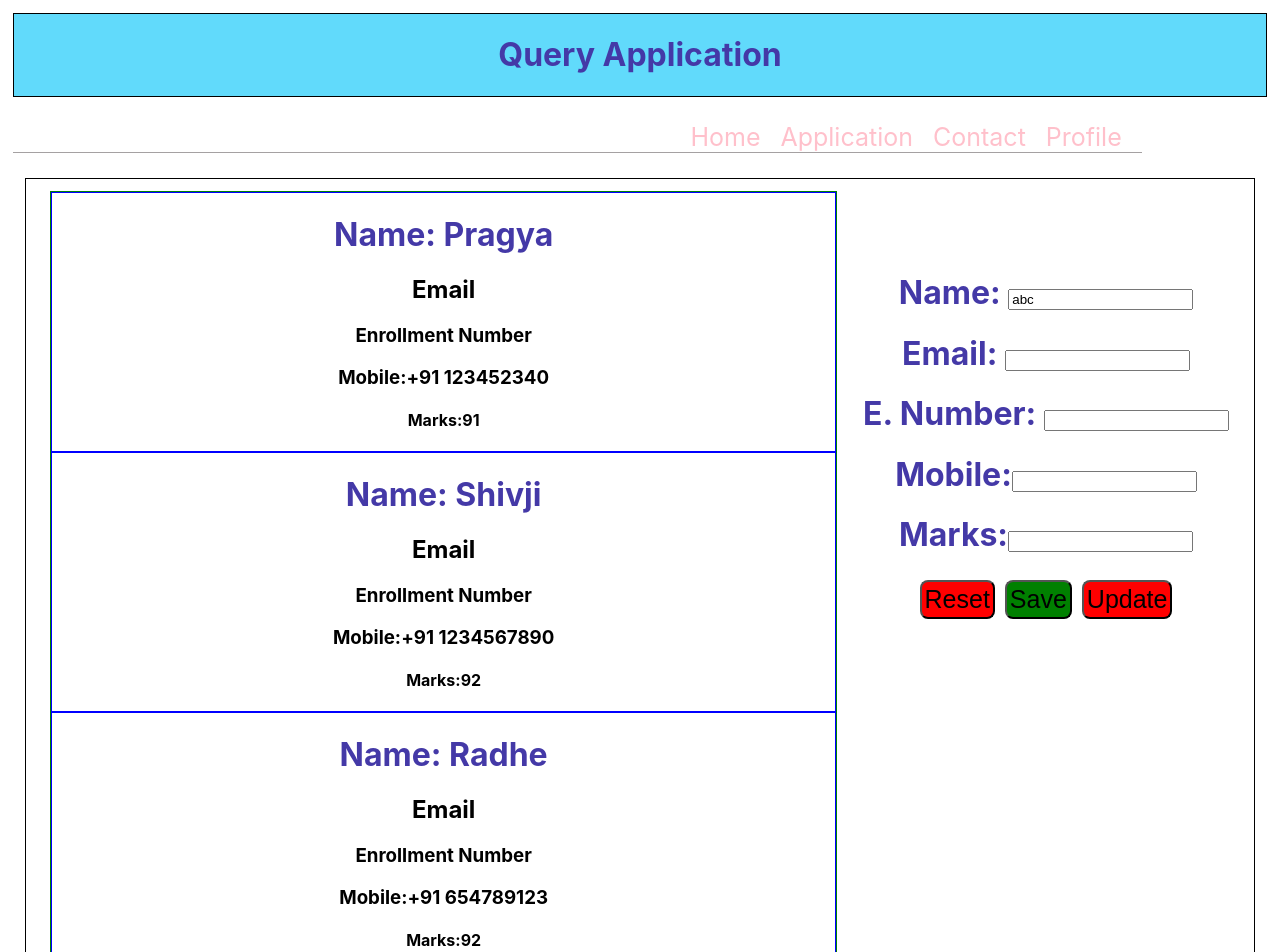
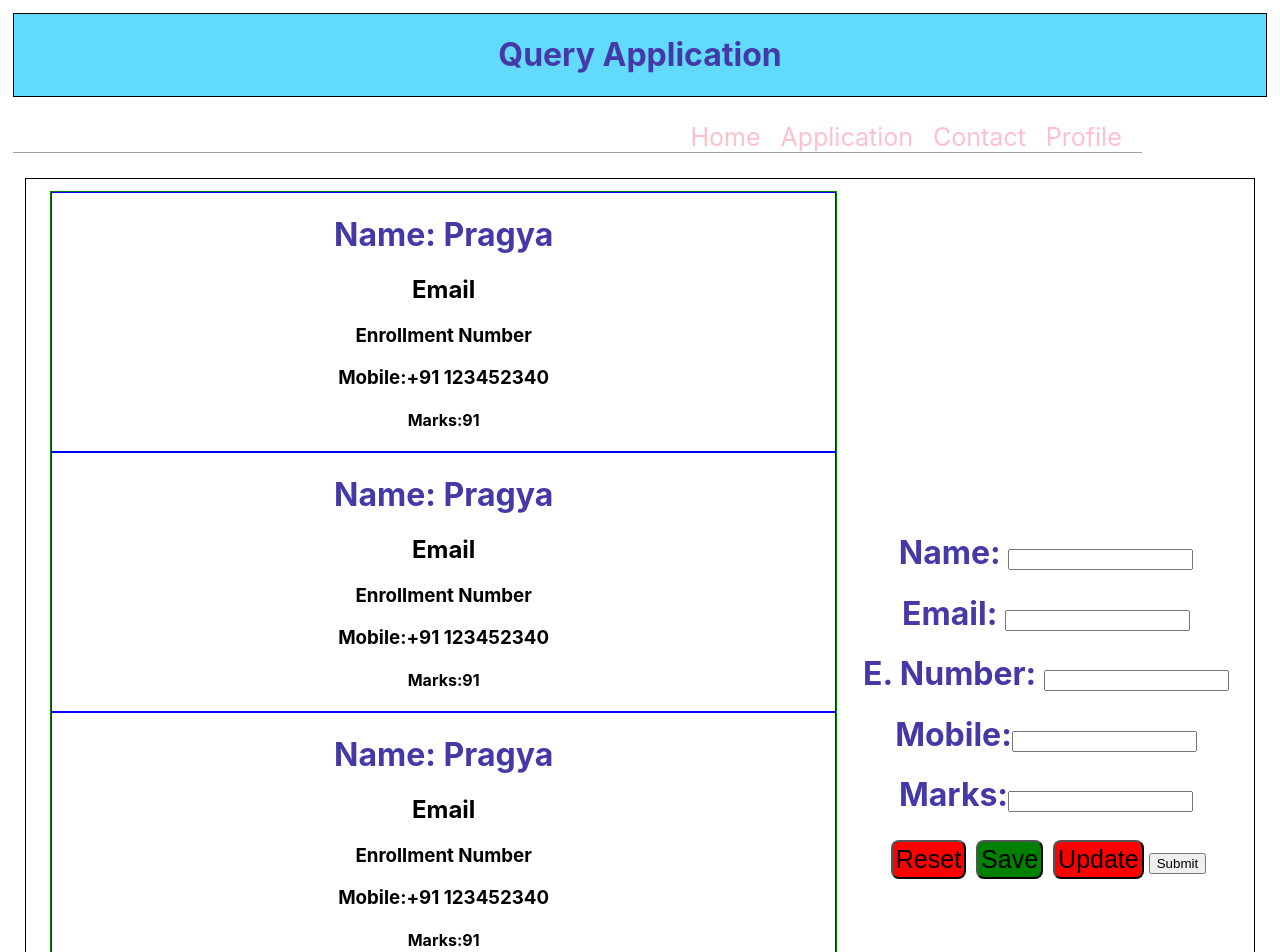
Before and after one commit to komalcoding/trainningproject, a React (Create React App) app: page / in a window 1280 px wide. Shown: the top 952 px of the page. Built offline with nearby package versions, Linux system fonts and the light colour scheme.

Commit message:
map used student jason

```diff
--- a/src/components/homeForm.js
+++ b/src/components/homeForm.js
@@ -8,7 +8,7 @@ function HomeForm() {
     const submitButtonStyle ={margin:'5px', padding:'3px',fontSize:'25px', backgroundColor:'green', borderRadius:'8px'};
 
 const empty_Student = {
-  name:'abc',
+  name:'',
   email:'',
   enrollmentNo : '',
   mobile: '',
@@ -19,65 +19,43 @@ const empty_Student = {
     const [student, setStudent]=useState(empty_Student);
 
     const updateHandler = ()=>{
-      var student2={...student, mobile:'+1 98654425222'};
+      var student2={...student, mobile:'+1 98654425222', marks:96};
      setStudent(student2);
     }
 
-
-    const changeNameHandler = (event)=>{
-
-      //var field =  event.target.name;
-
-      //var newValue =  event.target.value;
-      // console.log('field:'+field);
-      // console.log('newValue:'+newValue);
-      var student2={...student, name:event.target.value };
-     setStudent(student2);
+    const resetHandler = ()=>{
+     setStudent(empty_Student);
     }
 
-    const changeEmailHandler = (event)=>{
-      var student2={...student, email:event.target.value};
+    const changeHandler = (event)=>{
+      console.log("field Name: "+event.target.name);
+      console.log("field Value: "+event.target.value);
+      var student2={...student, [event.target.name]:event.target.value};
+
+      // dont write this ===========>student= student2;
     setStudent(student2);
     }
-
-    const changeEnrollmentHandler = (event)=>{
-      var student2={...student, enrollmentNo:event.target.value};
-    setStudent(student2);
-    }
-
-
-    const changeMobileHandler = (event)=>{
-      var student2={...student, mobile:event.target.value};
-    setStudent(student2);
-    }
-    const changeMarksHandler = (event)=>{
-      var student2={...student, marks:event.target.value};
-    setStudent(student2);
-    }
-
-    // const resetHandler = ()=>{
-    //  setStudent(empty_Student);
-    // }
-
 
 
 
     return (
         <div className="homeFormStyle">
           <div style={{minHeight:'700px'}}>
-            <h1>Name: <input type="text" id="studentName" name='name' value={student.name} onChange={(event)=>{changeNameHandler(event)}}/></h1>
-             <h1>Email: <input type="text" id="studentEmail" name='email' value={student.email} onChange={(event)=>{changeEmailHandler(event)}}/></h1>
-            <h1>E. Number: <input type="text" id="studentEnrollment" name='enrollmentNo' value ={student.enrollmentNo}  onChange={(event)=>{changeEnrollmentHandler(event)}} /></h1>
-            <h1>Mobile:<input type="text" id="studentMobile" name='mobile' value={student.mobile}  onChange={(event)=>{changeMobileHandler(event)}}/></h1>
-            <h1>Marks:<input type="text" id="studentMarks" name='marks' value={student.marks}  onChange={(event)=>{changeMarksHandler(event)}}/></h1>
+            <h1>Name: <input type="text" id="studentName" name='name' value={student.name} onChange={(event)=>{changeHandler(event)}}/></h1>
+             <h1>Email: <input type="text" id="studentEmail" name='email' value={student.email} onChange={(event)=>{changeHandler(event)}}/></h1>
+            <h1>E. Number: <input type="text" id="studentEnrollment" name='enrollmentNo' value ={student.enrollmentNo}  onChange={(event)=>{changeHandler(event)}} /></h1>
+            <h1>Mobile:<input type="text" id="studentMobile" name='mobile' value={student.mobile}  onChange={(event)=>{changeHandler(event)}}/></h1>
+            <h1>Marks:<input type="text" id="studentMarks" name='marks' value={student.marks}  onChange={(event)=>{changeHandler(event)}}/></h1>
         {/* </div>
         <div style={{minHeight:'100px', margin:'10px'}}> */}
-            <input style={resetButtonStyle}    type="submit" value="Reset"  />
+            <input style={resetButtonStyle}    type="submit" value="Reset" onClick={resetHandler} />
             <input style={submitButtonStyle} type="submit" value="Save"/>
-            <input style={resetButtonStyle}  type="submit" value="Update" />
+            <input style={resetButtonStyle}  type="submit" value="Update" onClick={updateHandler} />
+
+            <button>Submit</button>
         </div>
       </div>
     )
 }
 
-export default HomeForm
+export default HomeForm ;
--- a/src/components/homeTable.js
+++ b/src/components/homeTable.js
@@ -1,14 +1,30 @@
-import React from 'react'
-import Student from './student'
+import React from "react";
+import Student from "./student";
 
 function HomeTable() {
-    return (
-        <div className="homeTableStyle">
-        <Student name="Pragya" marks="91" mobile="+91 123452340" />
-        <Student name="Shivji" marks="92" mobile="+91 1234567890" />
-        <Student name="Radhe" marks="92" mobile="+91 654789123" />
-      </div>
-    )
+  var students = [
+    { name: "Pragya", marks: "91", mobile: "+91 123452340" },
+    { name: "Shivji", marks: "92", mobile: "+91 123452340" },
+    { name: "Radhe", marks: "93", mobile: "+91 123452340" },
+    { name: "Intekhab", marks: "94", mobile: "+91 234567740" },
+  ];
+
+  const studentList = students.map((student) =>
+   <Student name={students[0].name} marks={students[0].marks} mobile={students[0].mobile}  />
+  );
+
+  return (
+    // <div className="homeTableStyle">
+    //   <Student name={students[0].name} marks={students[0].marks} mobile={students[0].mobile} />
+    //   <Student name={students[1].name} marks={students[1].marks} mobile={students[1].mobile} />
+    //   <Student name={students[2].name} marks={students[2].marks} mobile={students[2].mobile} />
+    //   <Student name={students[3].name} marks={students[3].marks} mobile={students[3].mobile} />
+    // </div>
+<div className="homeTableStyle">
+  {studentList}
+</div>
+
+  );
 }
 
-export default HomeTable
+export default HomeTable;
```
